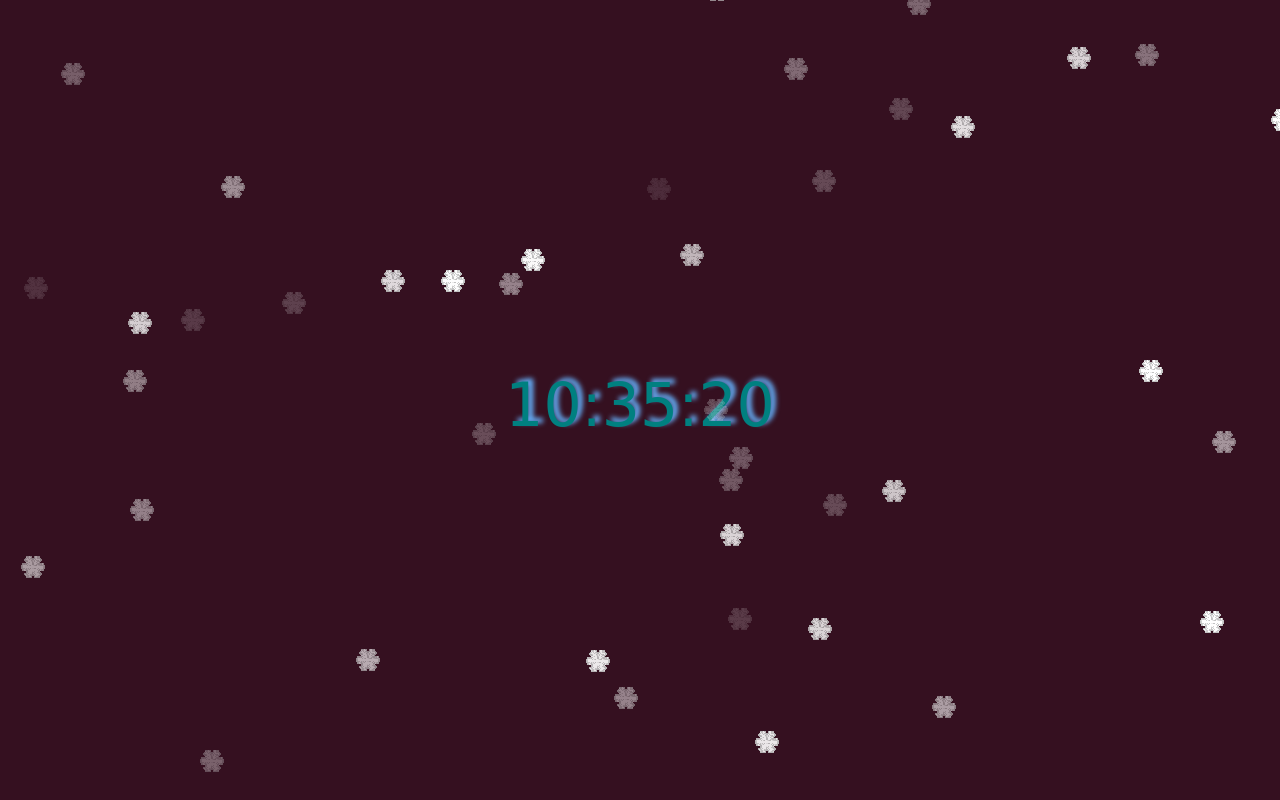
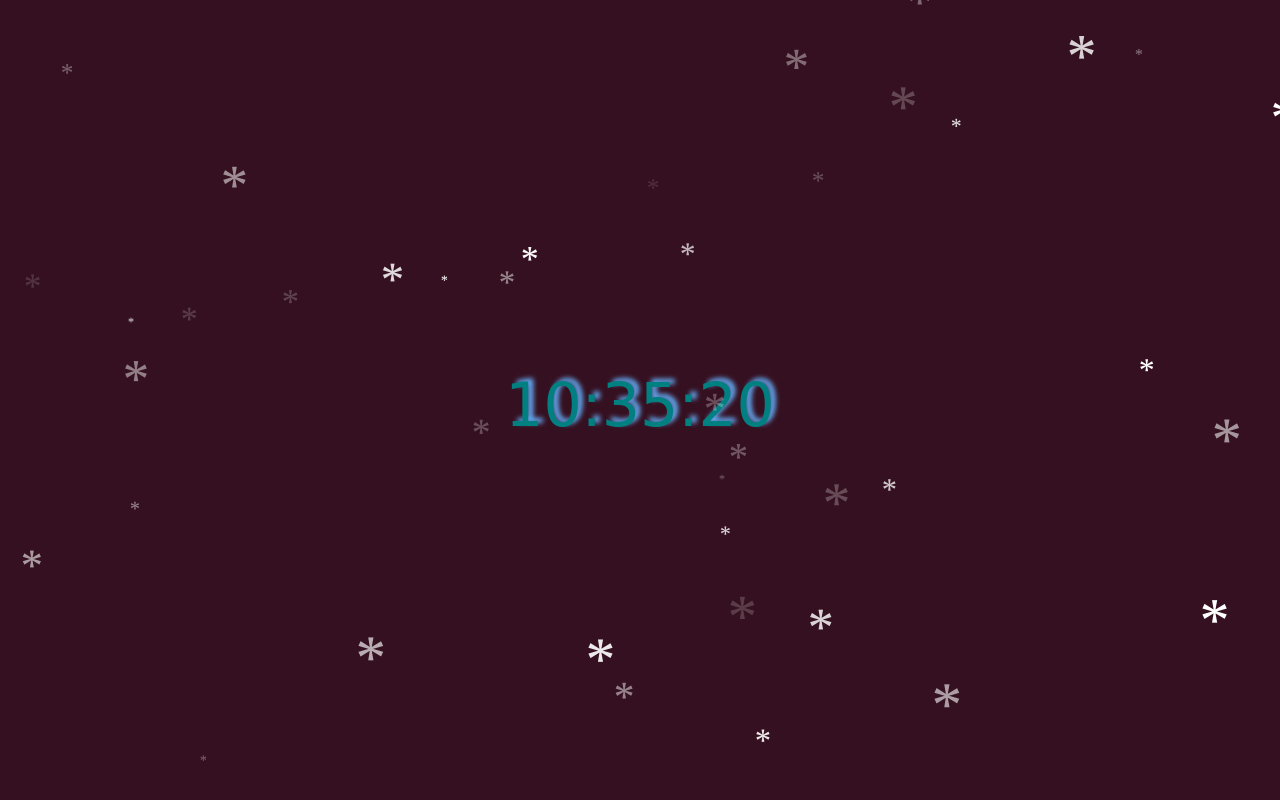
Before and after one commit to gabriellahajdu/snowflake, a plain HTML site: page index.html in a window 1280 px wide. Drawn offline with Linux system fonts and the light colour scheme; a web font is replaced by a local one.

Commit message:
Update index.html

```diff
--- a/index.html
+++ b/index.html
@@ -57,7 +57,7 @@ html, body {
 <body>
 <div id="clock">12:13:14</div>
   <div id="snowflakeContainer">
-    <img class="snowflake" src="https://github.com/gabriellahajdu/snowflake/blob/master/snow.gif"/>
+    <p class="snowflake">*</p>
 </div>
 <script id="jsbin-javascript">
 function colorClock(){
```
